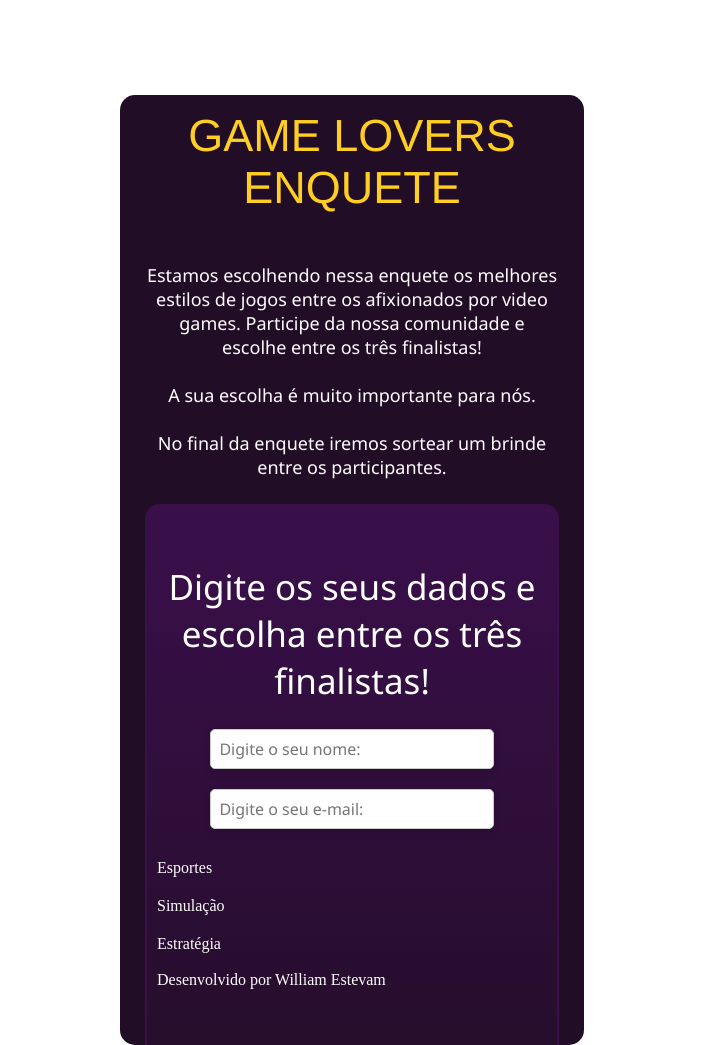
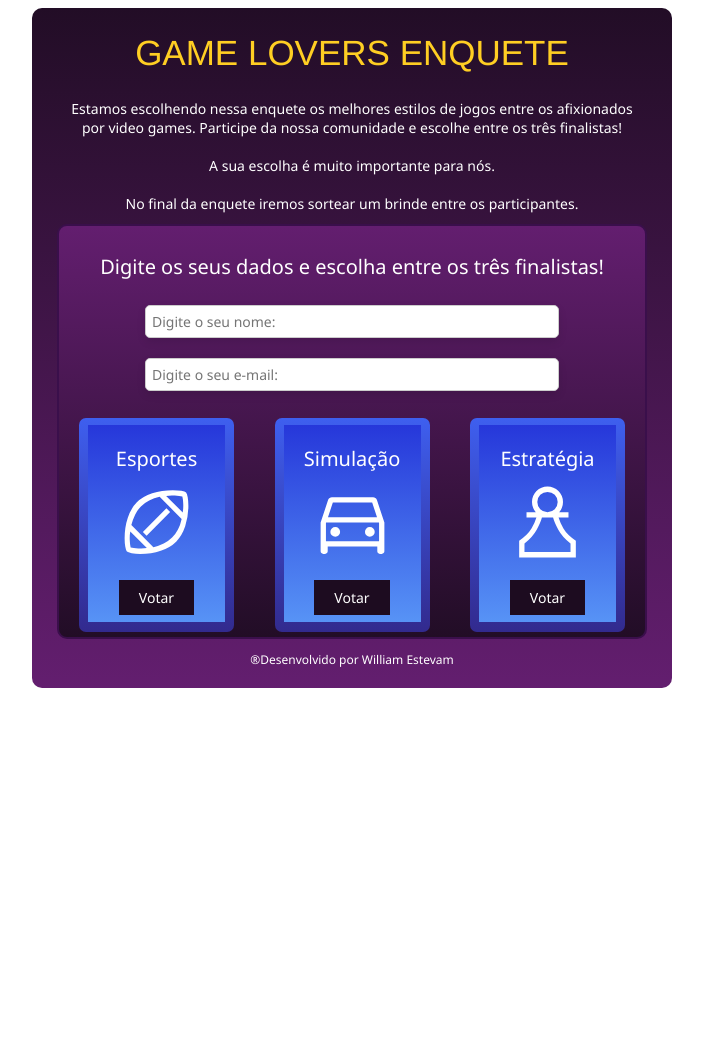
Before and after one commit to estevamwiu/proj-enquete, a plain HTML site: page index.html in a window 1280 px wide. Shown: the whole page, without its empty margins (288-991 px from the left). After the commit the page ends 800 px from the top, so only its background shows below. Drawn offline with Linux system fonts and the light colour scheme.

Commit message:
closes #5

```diff
--- a/index.html
+++ b/index.html
@@ -3,6 +3,7 @@
 <head>
     <meta charset="UTF-8">
     <meta name="viewport" content="width=device-width, initial-scale=1.0">
+    <link rel ="icon" type="image/png" href ="Tooschee-Misc-Games.512.png">
     <title>Card de Games</title>
 </head>
 
@@ -10,32 +11,35 @@
 
     .container
     {
-        background-color: #220D26;
-        margin: 400px; /* margem ao redor do card */
-        margin-top: 95px; /* margem superior */
-        height: 950px; /* altura da página */
-        border-radius: 15px;
-        overflow: hidden; /* para esconder o conteúdo que ultrapassa os limites do card */
+        max-width: 600px; /* largura total do card */
+        display: flex; /* exibe como um flex container */
+        flex-direction: column; /* direção das colunas */
+        justify-content: space-between; /* espaço entre os elementos */
+        background: linear-gradient(to bottom, #220D26, #631E6F); /* gradiente de fundo */
+        margin: 0 auto; /* margem ao redor do card */
+        border-radius: 10px; /* bordas arredondadas */
+        padding: 20px; /* espaçamento interno */
+        height: 640px; /* altura total do card */
     }
 
     .flexcontainer
     {
-        background: linear-gradient(to bottom, #3A0F4B, #220D26); /* gradiente de fundo */
+        background: linear-gradient(to bottom, #631E6F, #220D26); /* gradiente de fundo */
         border: 2px solid #3A0F4B; /* borda amarela */
-        height: 630px; /* altura do card */
-        margin: 25px; /* margem ao redor do card */
-        padding: 10px; /* espaçamento interno */
-        border-radius: 15px; /* bordas arredondadas */
+        margin: 5px; /* margem ao redor do card */
+        border-radius: 10px; /* bordas arredondadas */
         overflow: hidden; /* para esconder o conteúdo que ultrapassa os limites do card */
+        min-height: 400px; /* altura mínima */
+        padding-bottom: 5px; /* espaço interno embaixo */
 }
 
     .header-title
     {
         text-align: center; /* centraliza o texto */
-        font-size: 45px; /* tamanho da fonte */
+        font-size: 35px; /* tamanho da fonte */
         color: #FFCE23; /* cor do texto */
         font-family: 'Franklin Gothic Medium', 'Arial Narrow', Arial, sans-serif; /* fonte do texto */
-        margin-top: 15px; /* margem superior */
+        margin-top: 5px; /* margem superior */
     }
 
     .description
@@ -43,9 +47,10 @@
         font-family: 'Segoe UI', Tahoma, Geneva, Verdana, sans-serif; /* fonte do texto */
         font-weight: 500; /* peso da fonte */
         color: #FFFFFF; /* cor do texto */
-        font-size: 18px; /* tamanho da fonte */
+        font-size: 14px; /* tamanho da fonte */
         text-align: center; /* centraliza o texto */
-        margin: 25px; /* margem direita */
+        margin-left: 15px; /* margem esquerda */
+        margin-right: 15px; /* margem direita */
     }
 
     .enter-the-date
@@ -53,40 +58,106 @@
         color:#FFFFFF; /* cor do texto */
         font-family: 'Segoe UI', Tahoma, Geneva, Verdana, sans-serif; /* fonte do texto */
         font-weight: 500; /* peso da fonte */
-        font-size: 15px; /* tamanho da fonte */
         text-align: center; /* centraliza o texto */
-        font-size: 35px;
+        font-size: 20px; /* tamanho da fonte */
         margin-bottom: 15px; /* margem inferior */
     }
 
     .form-container
     {
-        text-align: center;
+        text-align: center; /* centraliza o texto */
     }
 
-    input[type="text"],
-    input[type="email"]
+    input[type="text"], /* campo de texto */
+    input[type="email"] /* campo de e-mail */
     {
-        width: 68%; /* largura total */
-        padding: 8px; /* espaçamento interno */
-        margin: 10px 0; /* margem vertical */
+        width: 400px; /* largura total */
+        padding: 6px; /* espaçamento interno */
+        margin: 10px; /* margem vertical */
         border: 1px solid #ccc; /* borda cinza clara */
         border-radius: 5px; /* bordas arredondadas */
-        font-size: 16px; /* tamanho da fonte */
+        font-size: 14px; /* tamanho da fonte */
         font-family: 'Segoe UI', Tahoma, Geneva, Verdana, sans-serif; /* fonte do texto */
         box-shadow: 0 4px 8px rgba(0, 0, 0, 0.1); /* sombra suave */
+        outline: none; /* remove o contorno padrão */
     }
 
-    .sports, .simulation, .strategy
+    .cards-wrapper
     {
-        color: #FFFFFF;
-        margin-top: 20px;
+        display: flex; /* exibe como um flex container */
+        justify-content: space-between; /* ou space-between */
+        align-self: start; /* alinhamento ao início */
+        flex-wrap: wrap; /* para quebrar em telas menores */
+    }
 
+    .container-two
+    {
+        width: 155px; /* largura total do card */
+        margin-left: 20px; /* margem esquerda */
+        margin-right: 20px; /* margem direita */
+        padding-bottom: 10px; /* espaçamento interno inferior */
+        background: linear-gradient(to bottom, #3E5FEF, #322A8E); /* gradiente de fundo */
+        border-radius: 7px; /* bordas arredondadas */
+        margin-top: 17px; /* margem superior */
+        display: flex; /* exibe como um flex container */
+        justify-content: center; /* centraliza o conteúdo horizontalmente */
+        align-items: center; /* centraliza o conteúdo verticalmente */
+    }
+
+    .font
+    {
+        color: #FFFFFF; /* cor do texto */
+        font-family: 'Segoe UI', Tahoma, Geneva, Verdana, sans-serif; /* fonte do texto */
+        font-weight: 500; /* peso da fonte */
+        font-size: 20px; /* tamanho da fonte */
+        text-align: center; /* centraliza o texto */
+        padding-top: 20px; /* margem superior */
+    }
+
+    .container-card
+    {
+        width: 137px; /* largura total do card */
+        height: 197px; /* altura total do card */
+        margin-top: 7px; /* margem superior */
+        background: linear-gradient(to bottom, #2637DA, #5793F6); /* gradiente de fundo */
+    }
+
+    .button
+    {
+        background: #1D0C20; /* cor de fundo */
+        border: none; /* remove a borda */
+        color: white; /* cor do texto */
+        padding: 8px 20px; /* espaçamento interno */
+        text-align: center; /* centraliza o texto */
+        font-family: 'Segoe UI', Tahoma, Geneva, Verdana, sans-serif; /* fonte do texto */
+        font-weight: 490; /* peso da fonte */
+        text-decoration: none; /* remove o sublinhado */
+        display: inline-block; /* exibe como um bloco em linha */
+        font-size: 14px; /* tamanho da fonte */
+        margin: 2px 1px; /* margem */
+        cursor: pointer; /* cursor pointer */
+    }
+
+    .button:hover
+    {
+        background: #3A0F4B; /* cor de fundo ao passar o mouse */
+        color: #FFCE23; /* cor do texto ao passar o mouse */
+        transition: background-color 0.3s ease; /* transição suave */
+    }
+
+    .image-group object
+    {
+        width: 85px; /* largura da imagem */
+        height: 100px; /* altura da imagem */
     }
 
     .developed
     {
-        color: #FFFFFF;
+        color: #FFFFFF; /* cor do texto */
+        text-align: center; /* centraliza o texto */
+        font-size: 12px; /* tamanho da fonte */
+        font-family: 'Segoe UI', Tahoma, Geneva, Verdana, sans-serif; /* fonte do texto */
+        font-weight: 498; /* peso da fonte */
     }
 
 
@@ -108,7 +179,6 @@
                 </div>
 
                     <div class = "flexcontainer">
-
                         <div class = "enter-the-date">
                         <br>Digite os seus dados e escolha entre os três finalistas!
                     </div>
@@ -118,21 +188,46 @@
                                 <input type = "email" placeholder = "Digite o seu e-mail:"/>
                         </div>
 
-                        <div class = "sports">
+                            <div class = "cards-wrapper">
+                                <div class = "container-two">
+                                    <div class = "container-card">
+                                         <div class = "font">
                                             Esportes
+                                                <div class = "image-group">
+                                                    <object data = "sports_football_56dp_FFFFFF_FILL0_wght400_GRAD0_opsz48.svg" type = "image/svg+xml"></object>
+                                                        <div class = "button">Votar</div>
+                                                </div>
+                                        </div>
+                                    </div>
                                 </div>
 
-                            <div class = "simulation">
+                                    <div class = "container-two">
+                                        <div class = "container-card">
+                                            <div class = "font">
                                                 Simulação
+                                                    <div class = "image-group">
+                                                        <object data = "directions_car_56dp_FFFFFF_FILL0_wght400_GRAD0_opsz48.svg" type = "image/svg+xml"></object>
+                                                            <div class = "button">Votar</div>
+                                                    </div>
+                                            </div>
+                                        </div>
                                     </div>
 
-                                <div class = "strategy">
+                                        <div class = "container-two">
+                                            <div class = "container-card">
+                                                <div class = "font">
                                                     Estratégia
+                                                        <div class = "image-group">
+                                                            <object data = "chess_pawn_56dp_FFFFFF_FILL0_wght400_GRAD0_opsz48.svg" type = "image/svg+xml"></object>
+                                                                <div class = "button">Votar</div>
                                                         </div>
-
+                                                </div>
+                                            </div>
+                                        </div>
+                            </div>
+                </div>
                         <div class = "developed">
-                                            <br>Desenvolvido por William Estevam
-                                        </div>
+                             ®Desenvolvido por William Estevam
                         </div>
         </div>
 </body>
```
Also changed, not shown: Tooschee-Misc-Games.512.png (added), chess_pawn_56dp_FFFFFF_FILL0_wght400_GRAD0_opsz48.svg (added), directions_car_56dp_FFFFFF_FILL0_wght400_GRAD0_opsz48.svg (added), sports_football_56dp_FFFFFF_FILL0_wght400_GRAD0_opsz48.svg (added). Lines whose indentation alone changed are shown as unchanged.
